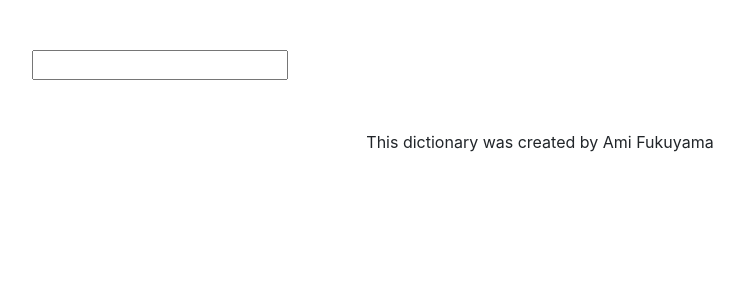
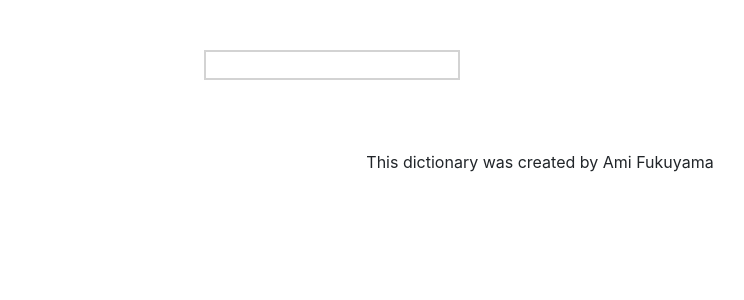
Before and after one commit to Ami0480/react-dictionary-project, a React (Create React App) app: page / in a window 1280 px wide. Shown: the top 300 px of the page, without its empty margins (100-844 px from the left). Built offline with nearby package versions, Linux system fonts and the light colour scheme; no server answers.

Commit message:
Changed css

```diff
--- a/src/Dictionary.css
+++ b/src/Dictionary.css
@@ -1,6 +1,12 @@
 .Dictionary {
   max-width: 600px;
   margin: 50px;
+  text-align: center;
+}
+
+.search {
+  border: 2px solid lightgray;
+  margin-bottom: 20px;
 }
 
 .App-footer {
--- a/src/Dictionary.js
+++ b/src/Dictionary.js
@@ -25,7 +25,11 @@ export default function Dictionary() {
   return (
     <div className="Dictionary">
       <form onSubmit={search}>
-        <input type="search" onChange={handleKeywordChange} />
+        <input
+          type="search"
+          onChange={handleKeywordChange}
+          className="search"
+        />
       </form>
 
       <Results results={results} />
--- a/src/Results.js
+++ b/src/Results.js
@@ -5,7 +5,7 @@ export default function Results(props) {
   if (props.results) {
     return (
       <div calssName="Results">
-        <h2>{props.results.word}</h2>
+        <h1>{props.results.word}</h1>
         {props.results.meanings.map(function (meaning, index) {
           return (
             <div key={index}>
```
